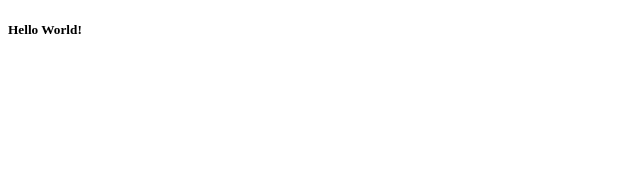
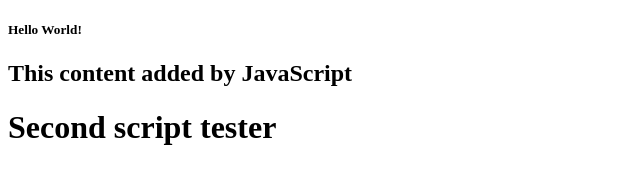
Before and after one commit to nancy-luu/My-First-Website, a plain HTML site: page index.html in a window 1280 px wide. Shown: the whole page, without its empty margins (0-640 px from the left). Drawn offline with Linux system fonts and the light colour scheme.

Commit message:
add script.js, connect to index.html

```diff
--- a/index.html
+++ b/index.html
@@ -6,5 +6,7 @@
     </head>
     <body>
       <h5>Hello World!</h5>
+      <script src="script.js"></script>
+      <script src="script2.js"></script>
     </body>
 </html>
--- /dev/null
+++ b/script.js
@@ -0,0 +1,4 @@
+const h2 = document.createElement("h2");
+h2.textContent = "This content added by JavaScript";
+
+document.querySelector("body").appendChild(h2);
--- /dev/null
+++ b/script2.js
@@ -0,0 +1,4 @@
+const h1 = document.createElement("h1");
+h1.textContent = "Second script tester";
+
+document.querySelector("body").appendChild(h1);
```
